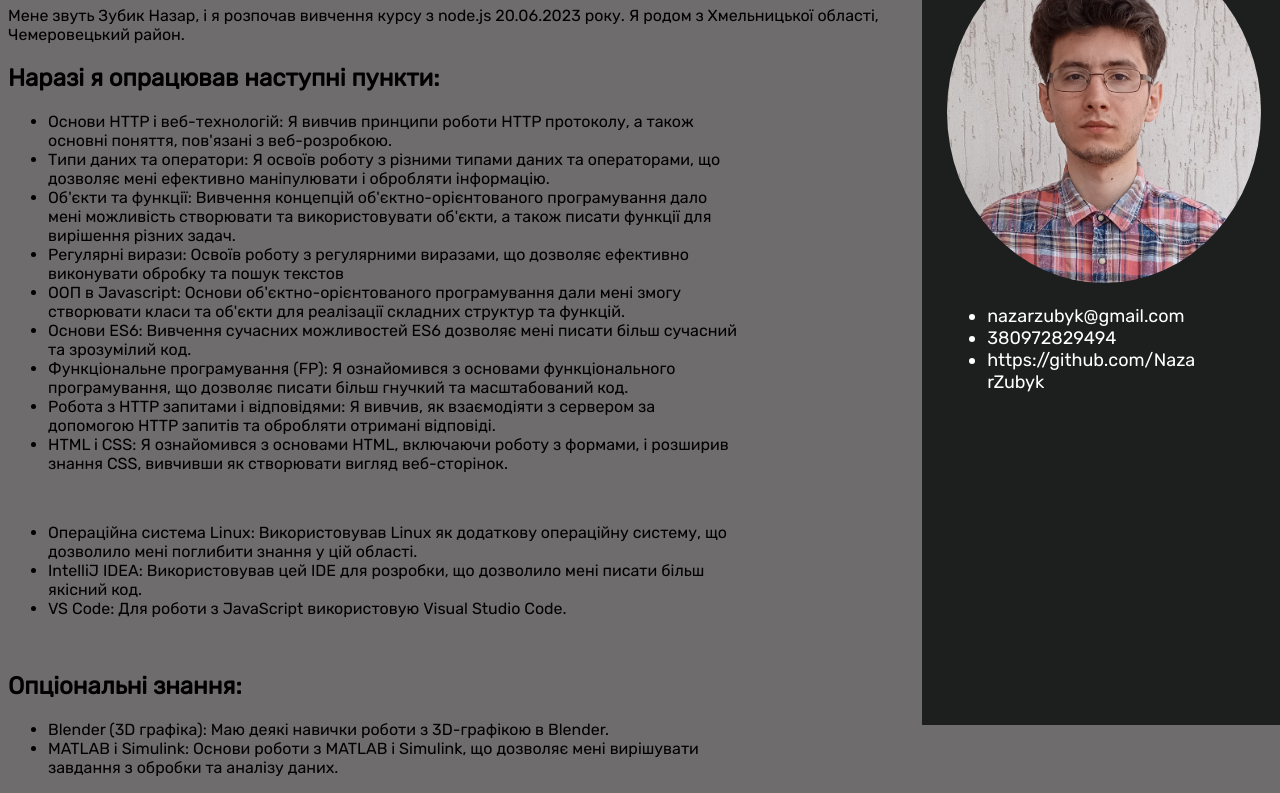
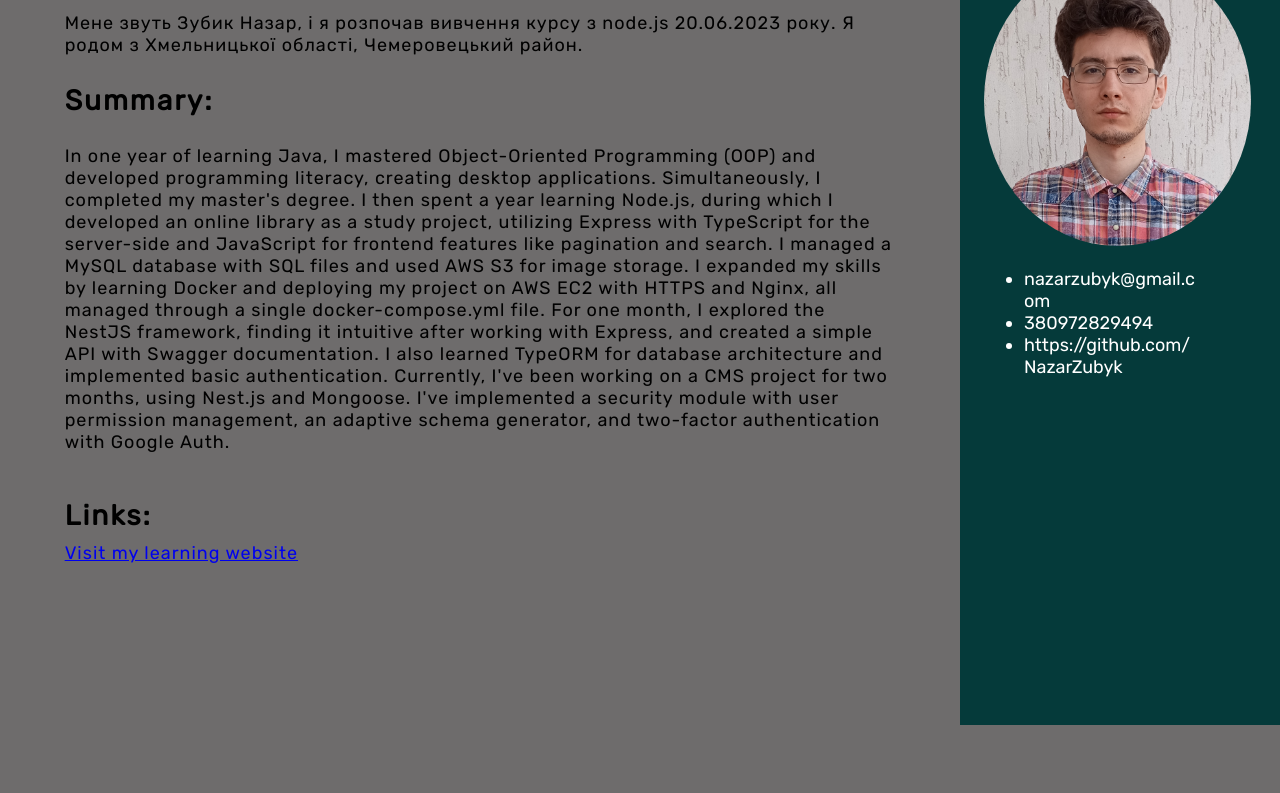
Before and after one commit to NazarZubyk/NazarZubyk.github.io, a plain HTML site: page index.html in a window 1280 px wide. Shown: the part 75-868 px from the top of the page. After the commit the page ends 816 px from the top, so only its background shows below. Drawn offline with Linux system fonts and the light colour scheme.

Commit message:
not so horrible

```diff
--- a/index.html
+++ b/index.html
@@ -9,13 +9,32 @@
         <link rel="preconnect" href="https://fonts.gstatic.com" crossorigin>
         <link href="https://fonts.googleapis.com/css2?family=Rubik&display=swap" rel="stylesheet">
         <style>
+            .containter{
+                display: flex;
+                justify-content: space-between;
+                width: calc(100% - 320px);
+                height: 100vh;
+
+            }
+            .wrapper{
+                display: flex;
+                justify-self: center;
+                align-items: center;
+                flex-direction: column;
+                width: 100%;
+            }
+            .wrapperLine{
+                display: flex;
+                justify-self: center;
+                align-items: center;
+                flex-direction: column;
+                width: 85%;
+            }
             .divImage{
+                margin-top: 30px;
+                width:100%;
+                height: auto;
 
-                width: 25%;
-                height: auto;
-                position: fixed;
-                left: 74%;
-                top: 2%;
             }
             .avatar {
                 border-radius: 50%;
@@ -24,25 +43,38 @@
 
             }
             .leftLine{
-                background-color: rgb(29, 30, 30);
-                background-repeat: repeat-x;
-                position: fixed;
-                left: 72%;
-                top: 0%;
-                width: 35%;
+                background-color: rgb(5, 58, 58);
+                display: flex;
+                justify-self: center;
+                align-items: center;
+                flex-direction: column;
+
+                position: fixed; /* Fixed position to stay in place when scrolling */
+                right: 0; /* Align to the right side of the screen */
+                top: 0;
+                width: 320px;
                 height: 100%;
             }
-            .canvas{
-                width: 75%;
-                top: 2%;
-            }
+
+
             body{
                 background-color: rgb(110, 108, 108);
             }
             .pCanvas {
-                width: 73%;
+                width: 88%;
                 text-align: left;
-                right: 2%;
+                font-size: 18px;
+                letter-spacing: 1px;
+                padding: 0;
+                font-family: 'Rubik', sans-serif;
+            }
+            .superHeader{
+                width: 88%;
+                text-align: left;
+                font-size: 28px;
+                letter-spacing: 2px;
+                padding: 0;
+                margin: 10px 10px;
                 font-family: 'Rubik', sans-serif;
             }
 
@@ -62,53 +94,59 @@
         </style>
     </head>
     <body>
-
-        <h1 class="pCanvas" style="text-align: center;  ">
+        <div class="containter">
+            <div class="wrapper">
+                <h1 class="superHeader" style="font-size: 34px; text-align: center; ">
                     Nazar Zubyk
                 </h1>
 
-        <div class="leftLine"></div>
 
+                <p class="pCanvas">Мене звуть Зубик Назар, і я розпочав вивчення курсу з node.js 20.06.2023 року. Я родом з Хмельницької області, Чемеровецький район.</p>
+
+            <h2 class="superHeader">Summary:</h2>
+
+            <ul class="pCanvas" style="list-style-type:disc;">
+                In one year of learning Java, I mastered Object-Oriented Programming (OOP) and developed programming literacy, creating desktop applications. Simultaneously, I completed my master's degree.
+
+I then spent a year learning Node.js, during which I developed an online library as a study project, utilizing Express with TypeScript for the server-side and JavaScript for frontend features like pagination and search. I managed a MySQL database with SQL files and used AWS S3 for image storage.
+
+I expanded my skills by learning Docker and deploying my project on AWS EC2 with HTTPS and Nginx, all managed through a single docker-compose.yml file.
+
+For one month, I explored the NestJS framework, finding it intuitive after working with Express, and created a simple API with Swagger documentation. I also learned TypeORM for database architecture and implemented basic authentication.
+
+Currently, I've been working on a CMS project for two months, using Nest.js and Mongoose. I've implemented a security module with user permission management, an adaptive schema generator, and two-factor authentication with Google Auth.
+            </ul>
+
+            <br>
+
+            <h2 class="superHeader">Links:</h2>
+            <a href="https://nazarzubyk.github.io/di-gi/" class="pCanvas">Visit my learning website</a>
+            <ul class="pCanvas" style="list-style-type:disc">
+
+            </ul>
+
+            <br>
+            </div>
+
+
+
+            <div class="leftLine">
+                <div class="wrapperLine">
                     <div class="divImage">
-            <img class="avatar" src="me.png" alt="test image" >
+                        <img class="avatar" src="./me.png" alt="test image" >
                     <ul class="underFaceImageInformationStyle">
                         <li>nazarzubyk@gmail.com</li>
                         <li>380972829494</li>
                         <li>https://github.com/NazarZubyk</li>
                     </ul>
                     </div>
+                </div>
 
-        <p class="pCanvas">Мене звуть Зубик Назар, і я розпочав вивчення курсу з node.js 20.06.2023 року. Я родом з Хмельницької області, Чемеровецький район.</p>
+            </div>
 
-        <h2 class="pCanvas">Наразі я опрацював наступні пункти:</h2>
 
-        <ul class="pCanvas" style="list-style-type:disc;">
-            <li>Основи HTTP і веб-технологій: Я вивчив принципи роботи HTTP протоколу, а також основні поняття, пов'язані з веб-розробкою.</li>
-            <li>Типи даних та оператори: Я освоїв роботу з різними типами даних та операторами, що дозволяє мені ефективно маніпулювати і обробляти інформацію.</li>
-            <li>Об'єкти та функції: Вивчення концепцій об'єктно-орієнтованого програмування дало мені можливість створювати та використовувати об'єкти, а також писати функції для вирішення різних задач.</li>
-            <li>Регулярні вирази: Освоїв роботу з регулярними виразами, що дозволяє ефективно виконувати обробку та пошук текстов</li>
-            <li>ООП в Javascript: Основи об'єктно-орієнтованого програмування дали мені змогу створювати класи та об'єкти для реалізації складних структур та функцій.</li>
-            <li>Основи ES6: Вивчення сучасних можливостей ES6 дозволяє мені писати більш сучасний та зрозумілий код.</li>
-            <li>Функціональне програмування (FP): Я ознайомився з основами функціонального програмування, що дозволяє писати більш гнучкий та масштабований код.</li>
-            <li>Робота з HTTP запитами і відповідями: Я вивчив, як взаємодіяти з сервером за допомогою HTTP запитів та обробляти отримані відповіді.</li>
-            <li>HTML і CSS: Я ознайомився з основами HTML, включаючи роботу з формами, і розширив знання CSS, вивчивши як створювати вигляд веб-сторінок.</li>
-        </ul>
 
-        <br>
 
-        <ul class="pCanvas" style="list-style-type:disc;">
-            <li>Операційна система Linux: Використовував Linux як додаткову операційну систему, що дозволило мені поглибити знання у цій області.</li>
-            <li>IntelliJ IDEA: Використовував цей IDE для розробки, що дозволило мені писати більш якісний код.</li>
-            <li>VS Code: Для роботи з JavaScript використовую Visual Studio Code.</li>
-        </ul>
-
-        <br>
-
-        <h2 class="pCanvas">Опціональні знання:</h2>
-        <ul class="pCanvas" style="list-style-type:disc;">
-            <li>Blender (3D графіка): Маю деякі навички роботи з 3D-графікою в Blender.</li>
-            <li>MATLAB і Simulink: Основи роботи з MATLAB і Simulink, що дозволяє мені вирішувати завдання з обробки та аналізу даних.</li>
-        </ul>
-
+        </div>
     </body>
 </html>
```
Lines whose indentation alone changed are shown as unchanged.
